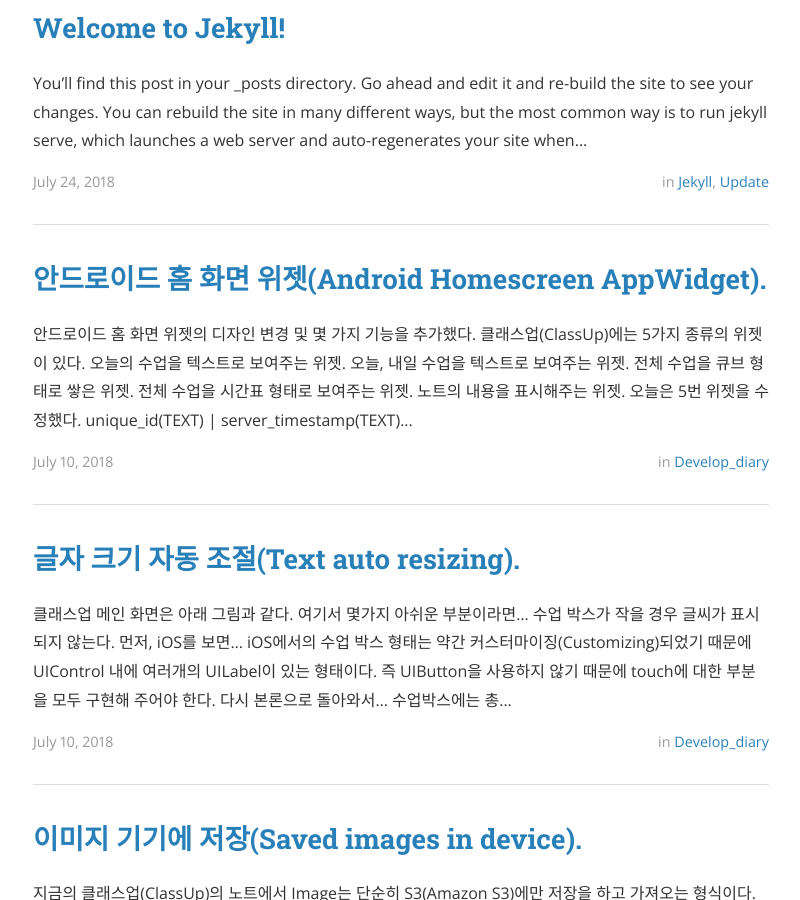
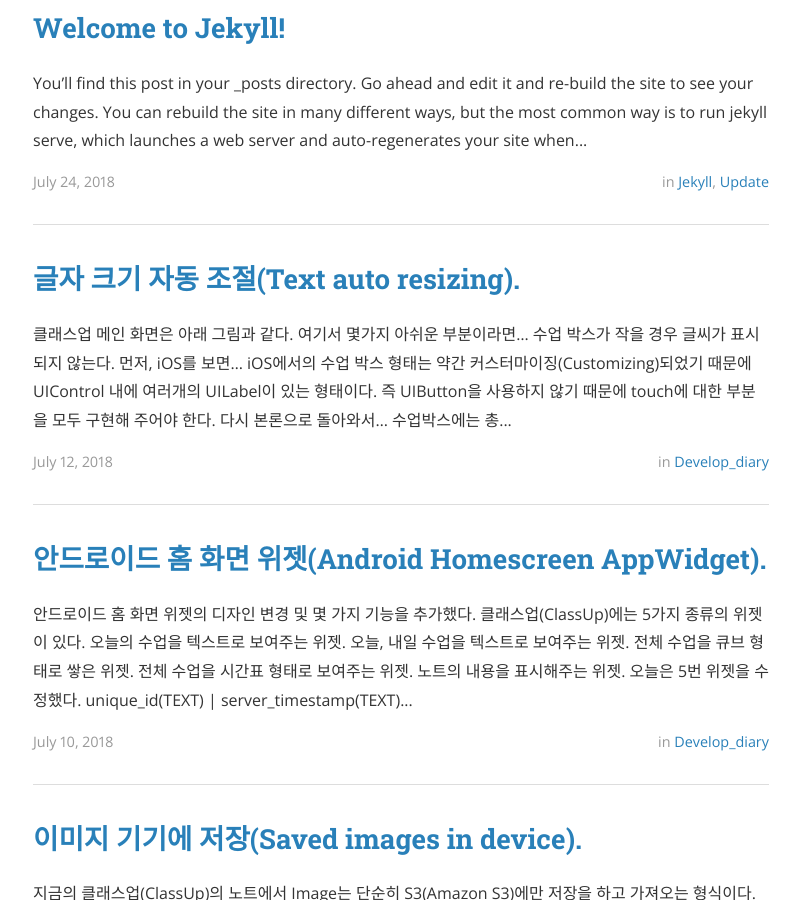
Before and after one commit to myksb1223/myksb1223.github.io, a Jekyll site: the page built from index.html, in a window 1280 px wide and 900 px high, scrolled down 532 px. Shown: the whole window, without its empty margins (239-1039 px from the left). Built offline with Jekyll 4.4.1, drawn with Linux system fonts in a browser that asks for light colours; nearby versions of some CDN libraries; Markdown is read by kramdown in place of the engine named in the settings; the list of posts is cut into pages by our own code.

Commit message:
Change post

```diff
--- a/_posts/2018-07-12-Text-auto-resizing.md
+++ b/_posts/2018-07-12-Text-auto-resizing.md
@@ -1,7 +1,7 @@
 ---
 layout: post
 title:  "글자 크기 자동 조절(Text auto resizing)."
-date:   2018-07-10 05:27:00
+date:   2018-07-12 01:39:00
 author: Seungbeom Kim
 categories: develop_diary
 ---
```
